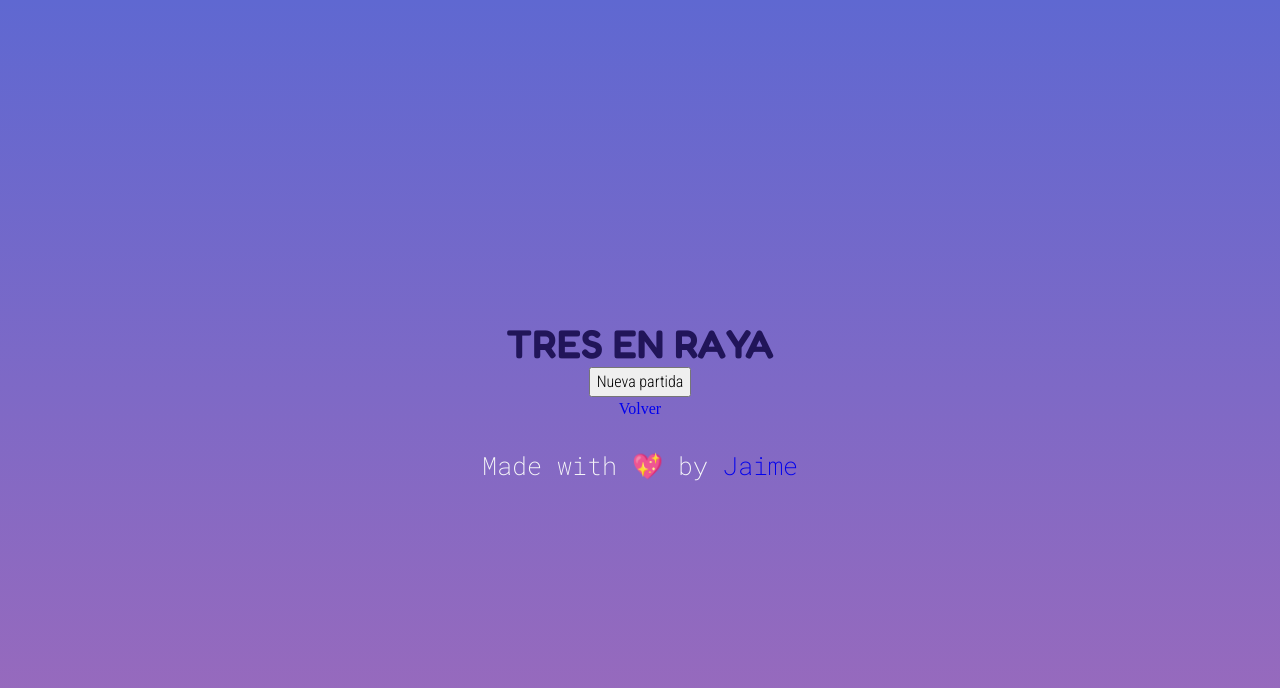
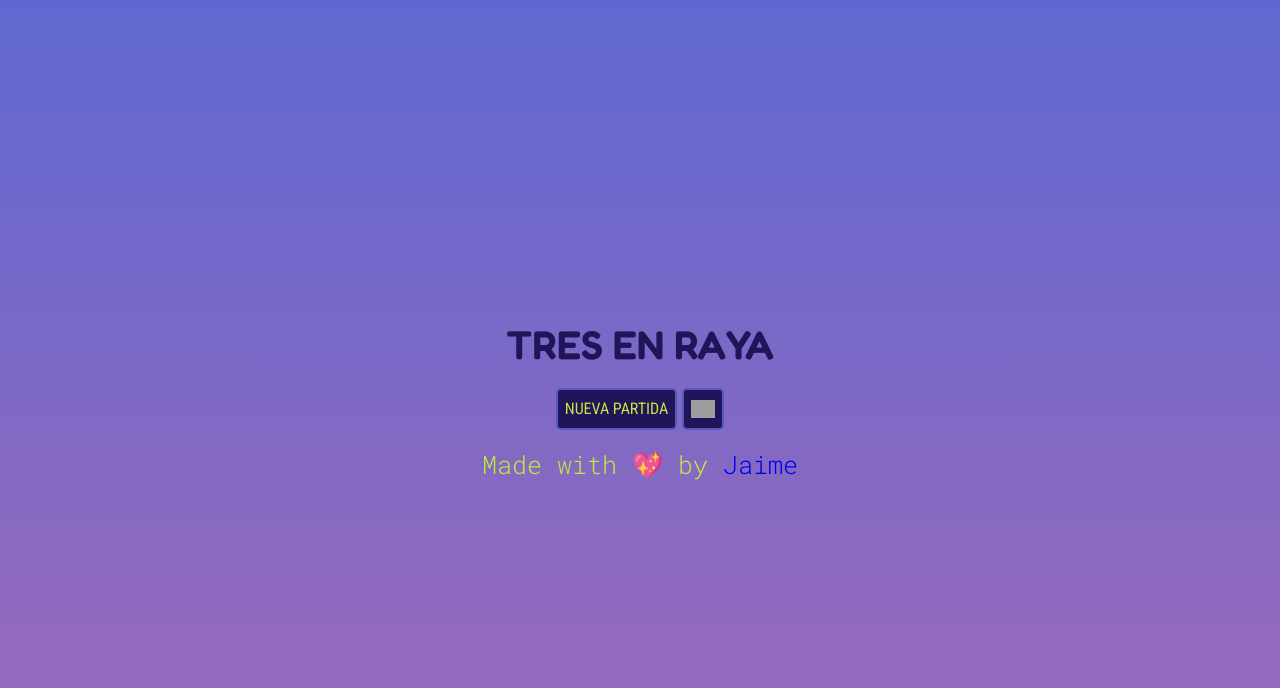
Before and after one commit to Graimi/proyecto-6-hub-de-juegos, a React (Vite) app: page /tictactoe in a window 1280 px wide. Shown: the top 688 px of the page. Built offline with nearby package versions, Linux system fonts and the light colour scheme; grey boxes are pictures that could not be loaded.

Commit message:
font-style applied

```diff
--- a/src/components/Footer/Footer.jsx
+++ b/src/components/Footer/Footer.jsx
@@ -2,9 +2,9 @@ import React from 'react';
 
 function Footer() {
   return (
-    <h3>
+    <footer>
       Made with 💖 by <a href="https://www.linkedin.com/in/floreslujan/">Jaime</a>
-    </h3>
+    </footer>
   );
 }
 
--- a/src/index.css
+++ b/src/index.css
@@ -1,12 +1,13 @@
 :root {
   /* COLOR PALETTE */
-  --gm-color-black: #1E1934;
+  --gm-color-black: #1e1934;
   --gm-color-blue: #525bb9;
-  --gm-color-blue-light: #5F68D1;
+  --gm-color-blue-light: #5f68d1;
   --gm-color-blue-dark: #211559;
-  --gm-color-green: #C3E740;
-  --gm-color-purple: #9F6ABA;
-  --gm-color-white: #F7F7F9;
+  --gm-color-blue-opaque: #2115592a;
+  --gm-color-green: #c3e740;
+  --gm-color-purple: #9f6aba;
+  --gm-color-white: #f7f7f9;
 
   /* BACKDROP FILTER */
   /* --gm-backdrop-filter-brightness-card: brightness(87%);
@@ -53,21 +54,25 @@
   --gm-margin-cta: 15px;
 
   /* 🔴 PADDING */
+  --gm-padding-container: 15px;
+  --gm-padding-cta: 7px;
+
   --gm-padding-card: 15px;
-
-  --gm-padding-container: 20px;
-  --gm-padding-cta: 17px;
 
   --gm-padding-mini-card: 7px;
 
   /* 🔴 GAP */
-  --gm-gap-container: 30px;
+  --gm-gap-container: 20px;
+  --gm-gap-cta: 5px;
 
   --gm-gap-card: 15px;
-  --gm-gap-cta: 12px;
   --gm-gap-mini-card: 5px;
 
   /* 🔴 BORDER RADIUS */
+  --gm-radius-container: 5px;
+  --gm-radius-cta: 5px;
+  --gm-radius-cell: 8px;
+
   --gm-radius-general: 20px;
 
   /* 🔴 BORDER WIDTH */
@@ -75,6 +80,7 @@
 
   /* 🔴 BORDER STYLE */
   --gm-border-card-style: var(--gm-border-width-card) solid var(--gm-color-blue);
+  --gm-border-cta-style: var(--gm-border-width-card) solid var(--gm-color-blue);
 
   /* 🔴 BOX SHADOW */
 
@@ -132,20 +138,12 @@ h3 {
 }
 
 p {
-  /* color: var(--gm-color-primary); */
+  color: var(--gm-color-green);
   font-family: var(--gm-typography-paragraph);
   font-size: var(--gm-typography-p);
   font-weight: var(--gm-weight-p);
   line-height: var(--gm-typography-p-leading);
   opacity: var(--gm-opacity-general);
-}
-
-/* Aplicamos el efecto de overlay a las fuentes */
-/* h1, */
-/* h2, */
-h3,
-p {
-  /* mix-blend-mode: overlay; */
 }
 
 /* Remove list styles on ul, ol elements with a list role, which suggests default styling will be removed */
@@ -196,10 +194,34 @@ select {
   font: inherit;
 }
 
-input[type=number]::-webkit-inner-spin-button,
-input[type=number]::-webkit-outer-spin-button {
+input[type='number']::-webkit-inner-spin-button,
+input[type='number']::-webkit-outer-spin-button {
   -webkit-appearance: none;
   margin: 0;
+}
+
+footer {
+  color: var(--gm-color-green);
+  font-family: var(--gm-typography-body);
+  font-size: var(--gm-typography-h3);
+  font-weight: 300;
+  line-height: var(--gm-typography-h3-leading);
+}
+
+#gm-button-home {
+  width: 24px;
+}
+
+.cta {
+  background-color: var(--gm-color-blue-dark);
+  color: var(--gm-color-green);
+  font-family: var(--gm-typography-paragraph);
+  text-transform: uppercase;
+  border: var(--gm-border-cta-style);
+  border-radius: var(--gm-radius-cta);
+  border: var(--gm-border-card-style);
+  padding: var(--gm-padding-cta);
+  /* margin: 10px; */
 }
 
 /* Remove all animations, transitions and smooth scroll for people that prefer not to see them */
--- a/src/pages/Home/Home.css
+++ b/src/pages/Home/Home.css
@@ -16,7 +16,7 @@
     align-items: center;
     padding: var(--gm-padding-card);
     gap: var(--gm-gap-container);
-    width: 250px;
+    /* width: 250px; */
     border: var(--gm-border-card-style);
     border-radius: var(--gm-radius-general);
     background-color: var(--gm-color-blue-dark);
@@ -43,12 +43,7 @@
   }
   .gm-home-games {
     flex-direction: column;
-    /* flex-wrap: wrap; */
 
-  }
-
-  .app {
-    overflow: auto;
   }
 
 }
--- a/src/pages/TicTacToe/TicTacToe.css
+++ b/src/pages/TicTacToe/TicTacToe.css
@@ -2,11 +2,22 @@
   display: flex;
   flex-direction: column;
   align-items: center;
+  gap: var(--gm-gap-container);
 }
 
 .gm-tictactoe-game {
   display: none;
   flex-direction: column;
+  align-items: center;
+  padding: var(--gm-padding-container);
+  gap: var(--gm-gap-container);
+  background-color: var(--gm-color-blue-opaque);
+  border-radius: var(--gm-radius-container);
+}
+
+.gm-tictactoe-game h3 {
+  color: var(--gm-color-blue-dark);
+  font-weight: 500;
 }
 
 .gm-tictactoe-board {
@@ -18,11 +29,20 @@
 .gm-tictactoe-cell {
   width: 70px;
   height: 70px;
-  background-color: lightgray;
+  background-color: var(--gm-color-blue-dark);
   text-align: center;
-  /* line-height: 100px; */
   font-size: 24px;
   border: none;
+  border-radius: var(--gm-radius-cell);
+}
+
+.gm-tictactoe-turn {
+  color: var(--gm-color-blue-dark);
+}
+
+.gm-tictactoe-buttons {
+  display: flex;
+  gap: var(--gm-gap-cta);
 }
 
 .gm-tictactoe-winner {
@@ -40,5 +60,6 @@
 }
 
 .gm-tictactoe-winner button {
+  /* background-color: black; */
   margin-top: 10px;
 }
--- a/src/pages/TicTacToe/TicTacToe.jsx
+++ b/src/pages/TicTacToe/TicTacToe.jsx
@@ -95,10 +95,25 @@ function TicTacToe() {
         </div>
         <h3>Turno: {player}</h3>
       </article>
-      <button type="button" className="gm-tictactoe-button-newGame" onClick={() => newGame()}>
-        <p>Nueva partida</p>
-      </button>
-      <Link to="/">Volver</Link>
+      <article className="gm-tictactoe-buttons">
+        <button
+          type="button"
+          id="gm-tictactoe-button-newGame"
+          className="cta"
+          onClick={() => newGame()}
+        >
+          Nueva partida
+        </button>
+        <button type="button" className="cta">
+          <Link to="/">
+            <img
+              src="https://res.cloudinary.com/dwsffp1eq/image/upload/v1689611695/Hub%20de%20juegos/home_nn7sp1.png"
+              alt="home"
+              id="gm-button-home"
+            />
+          </Link>
+        </button>
+      </article>
       {/* Lanzamos el mensaje cuando haya un resultado */}
       {winnerMessage && (
         <div className="gm-tictactoe-winner">
```
